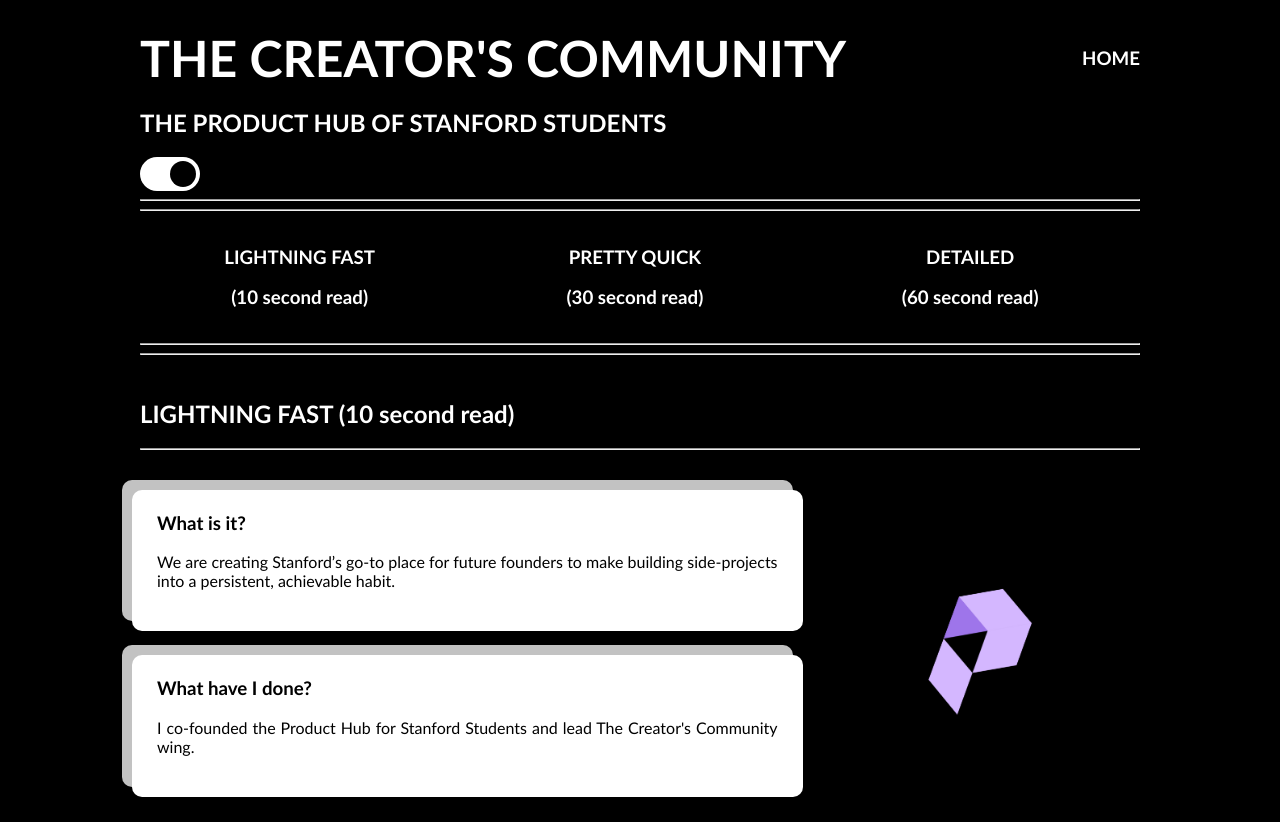
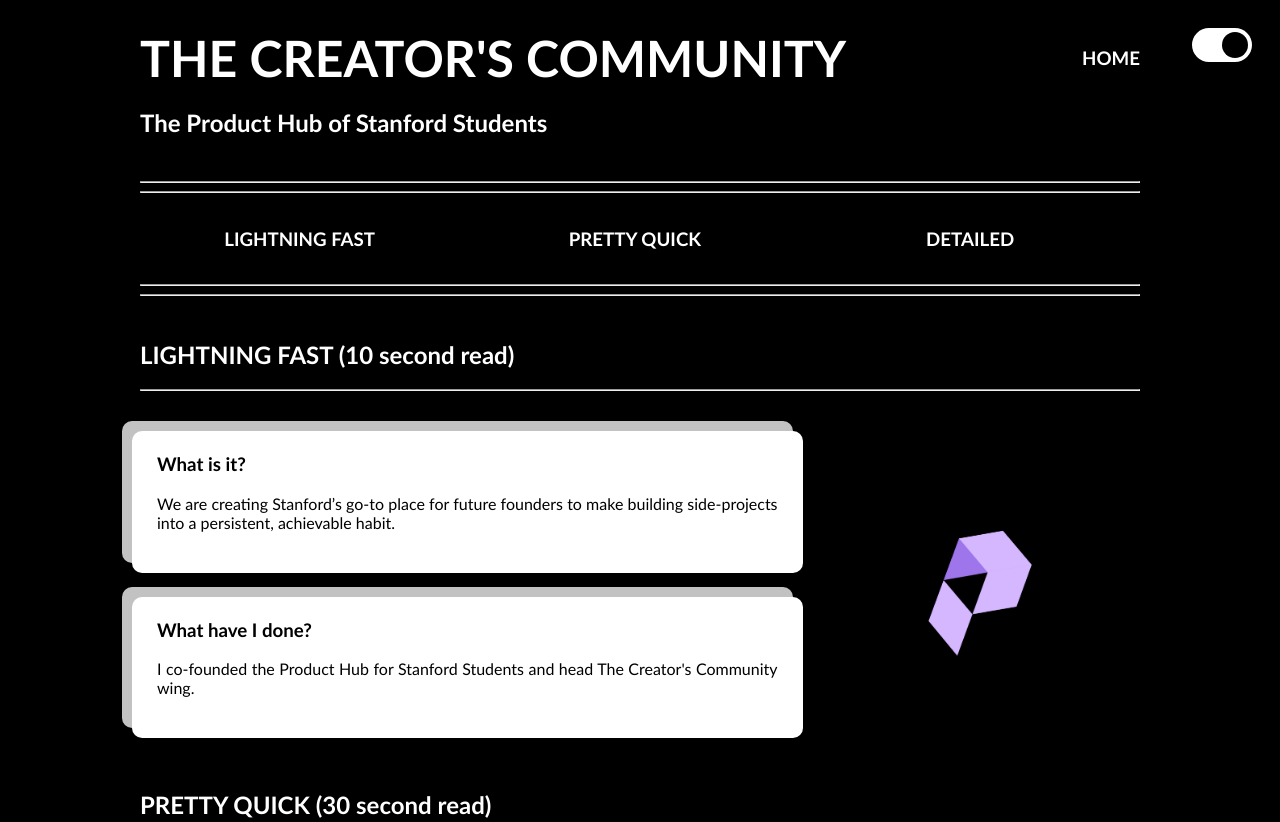
Before and after one commit to PhilipPfeffer/PhilipPfeffer.github.io, a plain HTML site: page orgs/creatorscommunity.html in a window 1280 px wide. Shown: the top 822 px of the page. Drawn offline with Linux system fonts and the light colour scheme.

Commit message:
dark mode toggle location

```diff
--- a/orgs/creatorscommunity.html
+++ b/orgs/creatorscommunity.html
@@ -6,6 +6,14 @@
 <script type="text/javascript" src="../js/dark_toggle.js"></script>
 </head>
 <body>
+
+<!-- DARK MODE SWITCH -->
+<label class="switch" onchange="dark_button()" style="float: right;">
+    <input type="checkbox" checked>
+    <span class="slider round"></span>
+</label>
+<!-- END DARK MODE SWITCH -->
+
 
 <!-- MAIN (Center website) -->
 <div class="main">
@@ -16,13 +24,12 @@
     <span style="vertical-align:middle; float:right;"><a href="../index.html"><h3>HOME</h3></a></span>
     <div style="clear: both;"></div>
 
-    <h2>THE PRODUCT HUB OF STANFORD STUDENTS </h2>
-    <label class="switch" onchange="dark_button()">
-        <input type="checkbox" checked>
-        <span class="slider round"></span>
-    </label>
+    <h2>The Product Hub of Stanford Students</h2>
 </div>
 <!-- END HEADER -->
+
+
+<div class="row"></div> <!-- Spacing -->
 
 
 <!-- CONTENTS -->
@@ -31,15 +38,15 @@
 <div class="row">
     <div class="column-level">
         <a href="#lightning"><h3>LIGHTNING FAST</h3></a>
-        <a href="#lightning"><h3>(10 second read)</h3></a>
+        <!-- <a href="#lightning"><h3>(10 second read)</h3></a> -->
     </div>
     <div class="column-level">
         <a href="#quick"><h3>PRETTY QUICK</h3></a>
-        <a href="#quick"><h3>(30 second read)</h3></a>
+        <!-- <a href="#quick"><h3>(30 second read)</h3></a> -->
     </div>
     <div class="column-level">
         <a href="#detailed"><h3>DETAILED</h3></a>
-        <a href="#detailed"><h3>(60 second read)</h3></a>
+        <!-- <a href="#detailed"><h3>(60 second read)</h3></a> -->
     </div>
 </div>
 <hr>
@@ -69,7 +76,7 @@
     <div class="column-wide-left">
         <div class="content">
             <h3>What have I done?</h3>
-            <p>I co-founded the Product Hub for Stanford Students and lead The Creator's Community wing.
+            <p>I co-founded the Product Hub for Stanford Students and head The Creator's Community wing.
         </div>
     </div>
     <div class="column-thin-right">
```
Also changed, not shown: index.html (+13 -5 lines), orgs/forgerobotics.html (+10 -8 lines).
